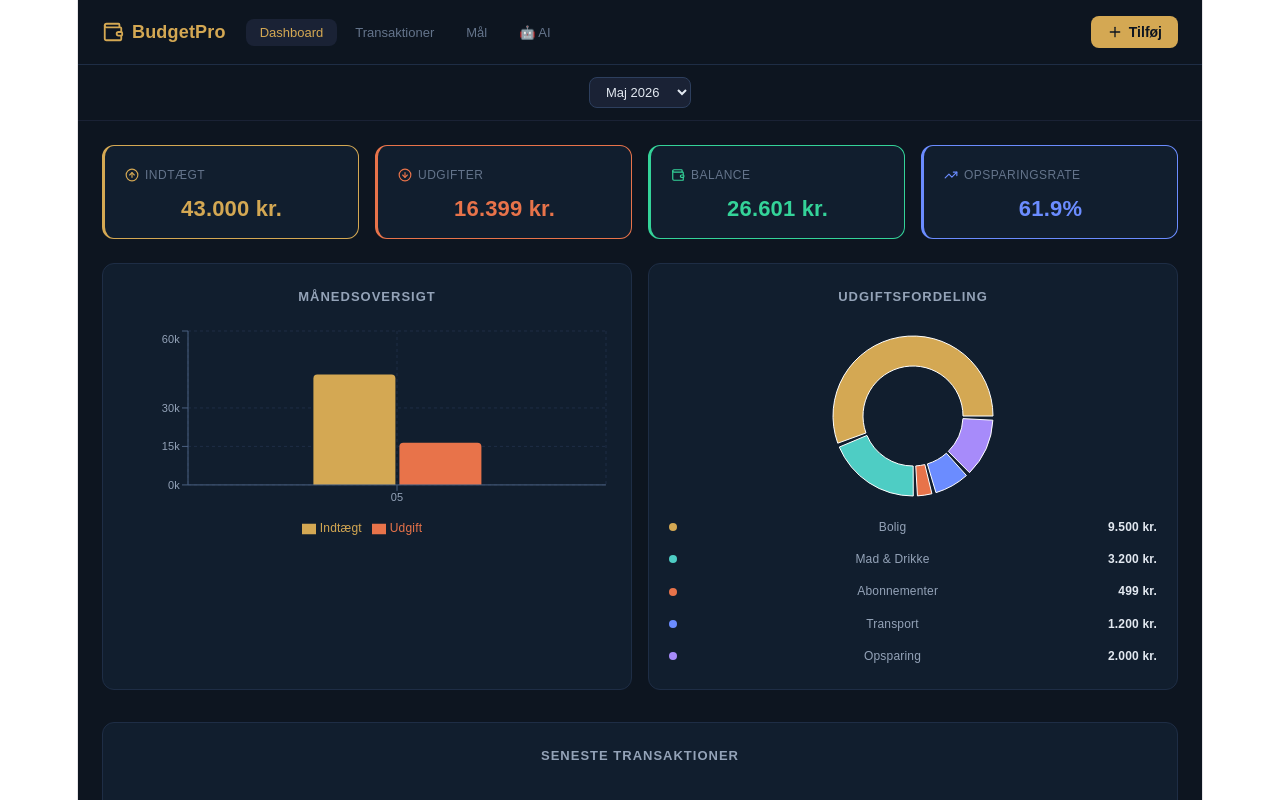
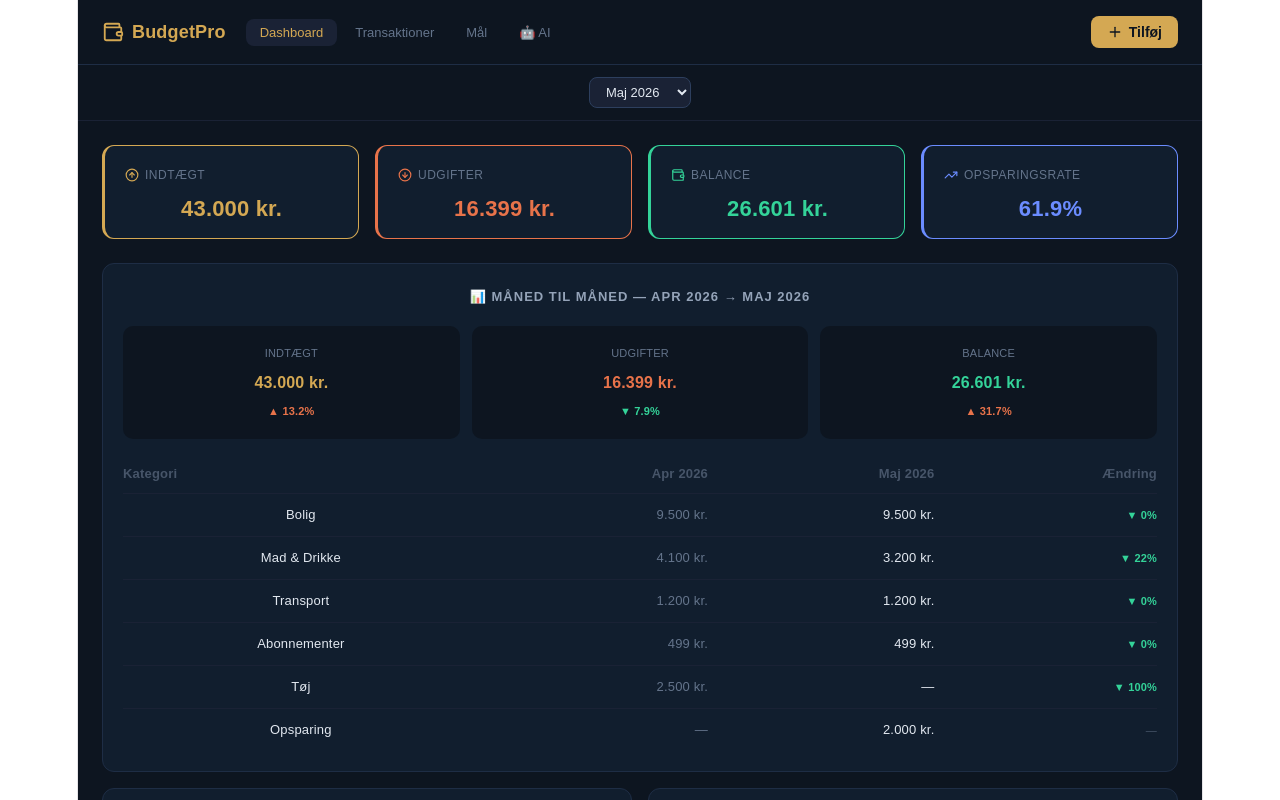
Before and after one commit to Snoby88/Budger-v1, a React (Vite) app: page / in a window 1280 px wide. Shown: the top 800 px of the page. Built offline with nearby package versions, Linux system fonts and the light colour scheme.

Commit message:
Update App.tsx

```diff
--- a/src/App.tsx
+++ b/src/App.tsx
@@ -6,7 +6,7 @@ import {
 } from 'recharts';
 import {
   TrendingUp, Target, Plus, Trash2, Wallet,
-  ArrowUpCircle, ArrowDownCircle, Brain, Upload, Key,
+  ArrowUpCircle, ArrowDownCircle, Brain, Upload, Key, TrendingDown,
 } from 'lucide-react';
 
 const COLORS = ['#D4A853','#4ECDC4','#E8734A','#6B8CFF','#A78BFA','#34D399','#F472B6','#60A5FA'];
@@ -27,6 +27,12 @@ const getLast12Months = () => {
   }
   return months;
 };
+const getPrevMonth = (month) => {
+  const d = new Date(month + '-01');
+  d.setMonth(d.getMonth() - 1);
+  return `${d.getFullYear()}-${String(d.getMonth() + 1).padStart(2, '0')}`;
+};
+const pct = (curr, prev) => prev === 0 ? null : (((curr - prev) / prev) * 100).toFixed(1);
 
 const initialTransactions = [
   { id: 1, type: 'income', amount: 38000, category: 'Løn', description: 'Månedlig løn', date: '2026-05-25' },
@@ -36,6 +42,12 @@ const initialTransactions = [
   { id: 5, type: 'income', amount: 5000, category: 'Freelance', description: 'Design projekt', date: '2026-05-20' },
   { id: 6, type: 'expense', amount: 1200, category: 'Transport', description: 'DSB kort', date: '2026-05-01' },
   { id: 7, type: 'expense', amount: 2000, category: 'Opsparing', description: 'Månedlig opsparing', date: '2026-05-05' },
+  { id: 8, type: 'income', amount: 38000, category: 'Løn', description: 'Månedlig løn', date: '2026-04-25' },
+  { id: 9, type: 'expense', amount: 9500, category: 'Bolig', description: 'Husleje', date: '2026-04-01' },
+  { id: 10, type: 'expense', amount: 4100, category: 'Mad & Drikke', description: 'Dagligvarer', date: '2026-04-15' },
+  { id: 11, type: 'expense', amount: 499, category: 'Abonnementer', description: 'Streaming', date: '2026-04-10' },
+  { id: 12, type: 'expense', amount: 1200, category: 'Transport', description: 'DSB kort', date: '2026-04-01' },
+  { id: 13, type: 'expense', amount: 2500, category: 'Tøj', description: 'Nyt tøj', date: '2026-04-20' },
 ];
 const initialGoals = [
   { id: 1, name: 'Sommerferie', target: 20000, saved: 8500, color: '#D4A853', icon: '✈️' },
@@ -70,10 +82,25 @@ export default function App() {
   useEffect(() => { localStorage.setItem('budget_apikey', apiKey); }, [apiKey]);
 
   const monthTx = useMemo(() => transactions.filter(t => monthKey(t.date) === selectedMonth), [transactions, selectedMonth]);
+  const prevMonth = useMemo(() => getPrevMonth(selectedMonth), [selectedMonth]);
+  const prevMonthTx = useMemo(() => transactions.filter(t => monthKey(t.date) === prevMonth), [transactions, prevMonth]);
+
   const totalIncome = useMemo(() => monthTx.filter(t => t.type === 'income').reduce((s, t) => s + t.amount, 0), [monthTx]);
   const totalExpense = useMemo(() => monthTx.filter(t => t.type === 'expense').reduce((s, t) => s + t.amount, 0), [monthTx]);
+  const prevIncome = useMemo(() => prevMonthTx.filter(t => t.type === 'income').reduce((s, t) => s + t.amount, 0), [prevMonthTx]);
+  const prevExpense = useMemo(() => prevMonthTx.filter(t => t.type === 'expense').reduce((s, t) => s + t.amount, 0), [prevMonthTx]);
   const balance = totalIncome - totalExpense;
+  const prevBalance = prevIncome - prevExpense;
   const savingsRate = totalIncome > 0 ? ((balance / totalIncome) * 100).toFixed(1) : 0;
+
+  const monthComparison = useMemo(() => {
+    const categories = CATEGORIES.expense;
+    return categories.map(cat => {
+      const curr = monthTx.filter(t => t.type === 'expense' && t.category === cat).reduce((s, t) => s + t.amount, 0);
+      const prev = prevMonthTx.filter(t => t.type === 'expense' && t.category === cat).reduce((s, t) => s + t.amount, 0);
+      return { cat, curr, prev, diff: curr - prev, pctChange: pct(curr, prev) };
+    }).filter(r => r.curr > 0 || r.prev > 0);
+  }, [monthTx, prevMonthTx]);
 
   const pieData = useMemo(() => {
     const map = {};
@@ -116,7 +143,6 @@ export default function App() {
   const handleFileUpload = async (e) => {
     const file = e.target.files[0];
     if (!file) return;
-
     if (file.type === 'application/pdf') {
       const pdfjsLib = await import('https://cdnjs.cloudflare.com/ajax/libs/pdf.js/3.11.174/pdf.min.js');
       pdfjsLib.GlobalWorkerOptions.workerSrc = 'https://cdnjs.cloudflare.com/ajax/libs/pdf.js/3.11.174/pdf.worker.min.js';
@@ -195,7 +221,20 @@ export default function App() {
     </div>
   ) : null;
 
+  const DeltaBadge = ({ val }) => {
+    if (val === null) return <span style={{ color: '#475569', fontSize: 11 }}>—</span>;
+    const up = parseFloat(val) > 0;
+    return (
+      <span style={{ color: up ? '#E8734A' : '#34D399', fontSize: 11, fontWeight: 700 }}>
+        {up ? '▲' : '▼'} {Math.abs(val)}%
+      </span>
+    );
+  };
+
   const s = styles;
+
+  const prevMonthLabel = MONTHS[parseInt(prevMonth.slice(5)) - 1] + ' ' + prevMonth.slice(0, 4);
+  const currMonthLabel = MONTHS[parseInt(selectedMonth.slice(5)) - 1] + ' ' + selectedMonth.slice(0, 4);
 
   return (
     <div style={s.root}>
@@ -226,6 +265,51 @@ export default function App() {
               <div style={{ ...s.kpi, borderColor: balance >= 0 ? '#34D399' : '#F87171' }}><div style={s.kpiLabel}><Wallet size={14} color={balance >= 0 ? '#34D399' : '#F87171'} /> Balance</div><div style={{ ...s.kpiValue, color: balance >= 0 ? '#34D399' : '#F87171' }}>{formatDKK(balance)}</div></div>
               <div style={{ ...s.kpi, borderColor: '#6B8CFF' }}><div style={s.kpiLabel}><TrendingUp size={14} color="#6B8CFF" /> Opsparingsrate</div><div style={{ ...s.kpiValue, color: '#6B8CFF' }}>{savingsRate}%</div></div>
             </div>
+
+            {/* MÅNEDSOVERSIGT SAMMENLIGNING */}
+            {prevMonthTx.length > 0 && (
+              <div style={s.card}>
+                <h3 style={s.cardTitle}>📊 Måned til måned — {prevMonthLabel} → {currMonthLabel}</h3>
+                <div style={{ display: 'grid', gridTemplateColumns: '1fr 1fr 1fr', gap: 12, marginBottom: 16 }}>
+                  <div style={{ background: '#0d1520', borderRadius: 10, padding: 14 }}>
+                    <div style={{ color: '#64748b', fontSize: 11, marginBottom: 4 }}>INDTÆGT</div>
+                    <div style={{ color: '#D4A853', fontWeight: 700, fontSize: 16 }}>{formatDKK(totalIncome)}</div>
+                    <DeltaBadge val={pct(totalIncome, prevIncome)} />
+                  </div>
+                  <div style={{ background: '#0d1520', borderRadius: 10, padding: 14 }}>
+                    <div style={{ color: '#64748b', fontSize: 11, marginBottom: 4 }}>UDGIFTER</div>
+                    <div style={{ color: '#E8734A', fontWeight: 700, fontSize: 16 }}>{formatDKK(totalExpense)}</div>
+                    <DeltaBadge val={pct(totalExpense, prevExpense)} />
+                  </div>
+                  <div style={{ background: '#0d1520', borderRadius: 10, padding: 14 }}>
+                    <div style={{ color: '#64748b', fontSize: 11, marginBottom: 4 }}>BALANCE</div>
+                    <div style={{ color: balance >= 0 ? '#34D399' : '#F87171', fontWeight: 700, fontSize: 16 }}>{formatDKK(balance)}</div>
+                    <DeltaBadge val={pct(balance, prevBalance)} />
+                  </div>
+                </div>
+                <table style={{ width: '100%', borderCollapse: 'collapse', fontSize: 13 }}>
+                  <thead>
+                    <tr>
+                      <th style={{ color: '#475569', textAlign: 'left', padding: '6px 0', fontWeight: 600 }}>Kategori</th>
+                      <th style={{ color: '#475569', textAlign: 'right', padding: '6px 0', fontWeight: 600 }}>{prevMonthLabel}</th>
+                      <th style={{ color: '#475569', textAlign: 'right', padding: '6px 0', fontWeight: 600 }}>{currMonthLabel}</th>
+                      <th style={{ color: '#475569', textAlign: 'right', padding: '6px 0', fontWeight: 600 }}>Ændring</th>
+                    </tr>
+                  </thead>
+                  <tbody>
+                    {monthComparison.map(r => (
+                      <tr key={r.cat} style={{ borderTop: '1px solid #1a2235' }}>
+                        <td style={{ padding: '8px 0', color: '#e2e8f0' }}>{r.cat}</td>
+                        <td style={{ padding: '8px 0', textAlign: 'right', color: '#64748b' }}>{r.prev > 0 ? formatDKK(r.prev) : '—'}</td>
+                        <td style={{ padding: '8px 0', textAlign: 'right', color: '#e2e8f0' }}>{r.curr > 0 ? formatDKK(r.curr) : '—'}</td>
+                        <td style={{ padding: '8px 0', textAlign: 'right' }}><DeltaBadge val={r.pctChange} /></td>
+                      </tr>
+                    ))}
+                  </tbody>
+                </table>
+              </div>
+            )}
+
             <div style={s.chartsRow}>
               <div style={s.card}>
                 <h3 style={s.cardTitle}>Månedsoversigt</h3>
@@ -309,7 +393,7 @@ export default function App() {
             </div>
             <div style={s.goalsGrid}>
               {goals.map(g => {
-                const pct = Math.min((g.saved / g.target) * 100, 100);
+                const pctVal = Math.min((g.saved / g.target) * 100, 100);
                 return (
                   <div key={g.id} style={{ ...s.goalCard, borderColor: g.color + '44' }}>
                     <div style={s.goalHeader}>
@@ -317,9 +401,9 @@ export default function App() {
                       <div style={{ flex: 1 }}><div style={s.goalName}>{g.name}</div><div style={s.goalMeta}>{formatDKK(g.saved)} af {formatDKK(g.target)}</div></div>
                       <button onClick={() => deleteGoal(g.id)} style={s.delBtn}><Trash2 size={14} /></button>
                     </div>
-                    <div style={s.progressTrack}><div style={{ ...s.progressBar, width: `${pct}%`, background: g.color }} /></div>
+                    <div style={s.progressTrack}><div style={{ ...s.progressBar, width: `${pctVal}%`, background: g.color }} /></div>
                     <div style={s.goalStats}>
-                      <span style={{ color: g.color, fontWeight: 700 }}>{pct.toFixed(1)}%</span>
+                      <span style={{ color: g.color, fontWeight: 700 }}>{pctVal.toFixed(1)}%</span>
                       <span style={{ color: '#64748b' }}>Mangler {formatDKK(g.target - g.saved)}</span>
                     </div>
                     <div style={s.goalActions}>
@@ -348,13 +432,13 @@ export default function App() {
             <div style={s.card}>
               <div style={{ display: 'flex', alignItems: 'center', gap: 10, marginBottom: 16 }}>
                 <Upload size={16} color="#4ECDC4" />
-                <h3 style={{ ...s.cardTitle, margin: 0 }}>Upload kontoudtog (CSV)</h3>
+                <h3 style={{ ...s.cardTitle, margin: 0 }}>Upload kontoudtog (CSV eller PDF)</h3>
               </div>
               <div style={{ border: '2px dashed #2d3f5e', borderRadius: 12, padding: 30, textAlign: 'center' }}>
                 <input type="file" accept=".csv,.txt,.pdf" onChange={handleFileUpload} style={{ display: 'none' }} id="fileInput" />
                 <label htmlFor="fileInput" style={{ display: 'flex', flexDirection: 'column', alignItems: 'center', gap: 10, cursor: 'pointer' }}>
                   <Upload size={24} color="#4ECDC4" />
-                  <span style={{ color: '#94a3b8', fontSize: 14 }}>{uploadedText ? '✅ Fil indlæst!' : 'Klik for at vælge fil'}</span>
+                  <span style={{ color: '#94a3b8', fontSize: 14 }}>{uploadedText ? '✅ Fil indlæst!' : 'Klik for at vælge CSV eller PDF fil'}</span>
                 </label>
               </div>
               {uploadedText && (
```
Lines whose indentation alone changed are shown as unchanged.
